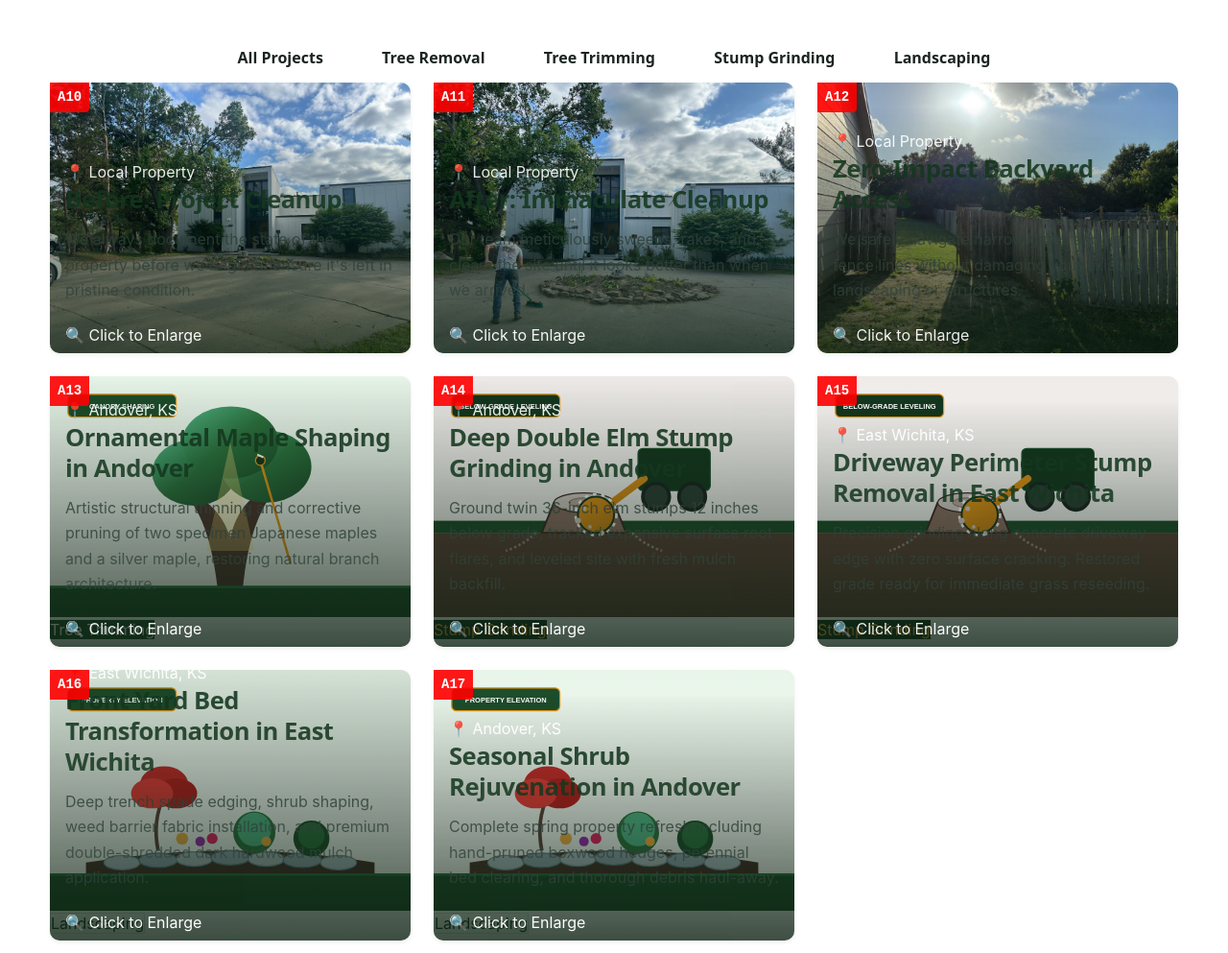
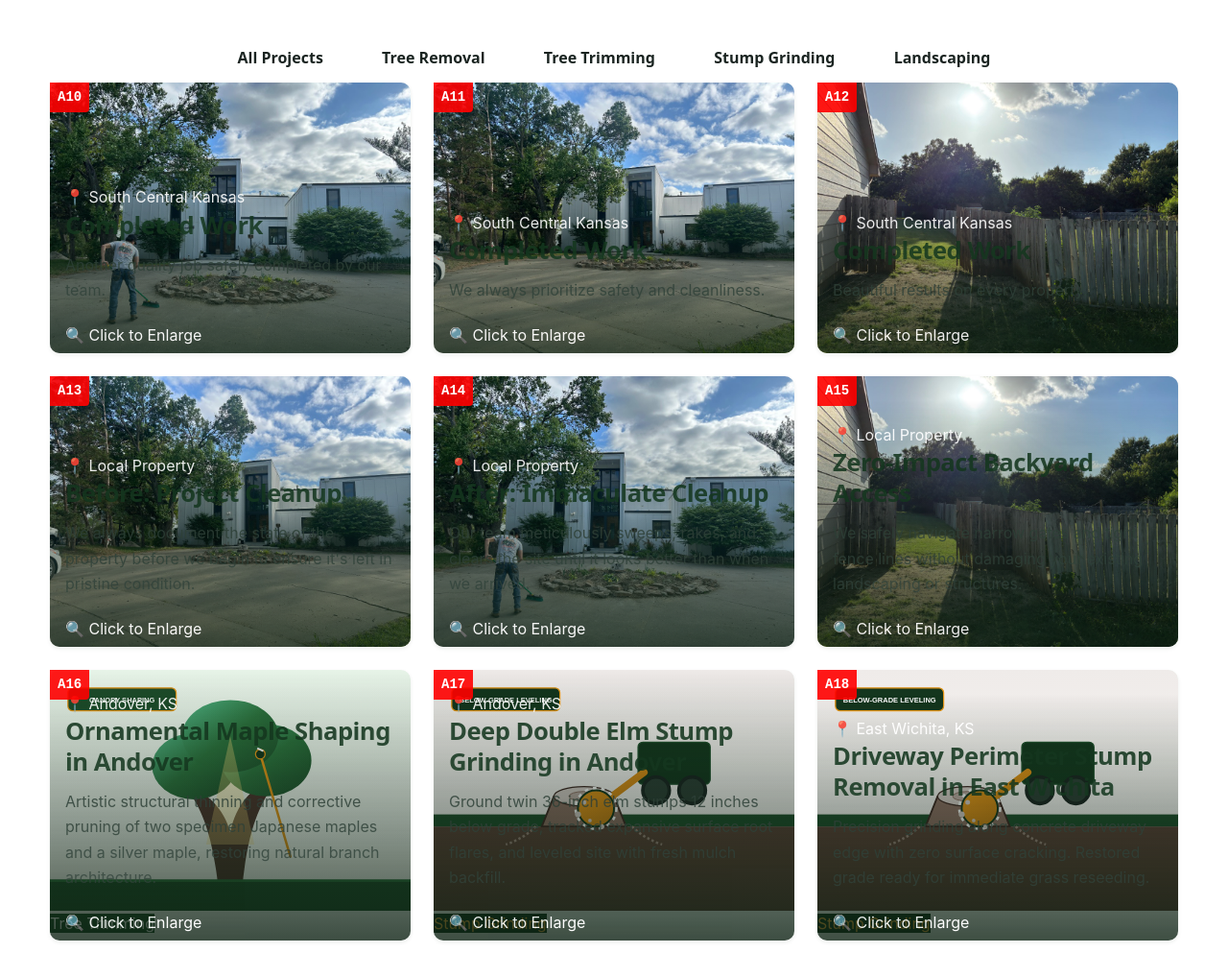
Before and after one commit to kpwebsite23-star/lads-website, a website: page index.html in a window 1280 px wide. Shown: the part 5446-6439 px from the top of the page at 96% size. Drawn offline with Linux system fonts and the light colour scheme.

Commit message:
Add new user-uploaded photos to gallery

```diff
--- a/index.html
+++ b/index.html
@@ -533,6 +533,55 @@
 
         <!-- Portfolio Grid -->
         <div class="gallery-grid grid-3" id="gallery-grid">
+
+          <!-- New Image 1 -->
+          <article class="gallery-card gallery-item" data-category="tree-removal" data-full-img="assets/images/new-job-1.jpg">
+            <div class="gallery-card-img-wrap">
+              <img src="assets/images/new-job-1.jpg" alt="Recent project photo" width="400" height="280" class="gallery-img" loading="lazy">
+              <span class="gallery-badge badge-primary">Recent Project</span>
+              <div class="gallery-overlay">
+                <div class="gallery-overlay-content">
+                  <span class="gallery-location">📍 South Central Kansas</span>
+                  <h3 class="gallery-card-title">Completed Work</h3>
+                  <p class="gallery-card-desc">Another quality job safely completed by our team.</p>
+                  <span class="gallery-zoom-btn" aria-hidden="true">🔍 Click to Enlarge</span>
+                </div>
+              </div>
+            </div>
+          </article>
+
+          <!-- New Image 2 -->
+          <article class="gallery-card gallery-item" data-category="tree-trimming" data-full-img="assets/images/new-job-2.jpg">
+            <div class="gallery-card-img-wrap">
+              <img src="assets/images/new-job-2.jpg" alt="Recent project photo" width="400" height="280" class="gallery-img" loading="lazy">
+              <span class="gallery-badge badge-primary">Recent Project</span>
+              <div class="gallery-overlay">
+                <div class="gallery-overlay-content">
+                  <span class="gallery-location">📍 South Central Kansas</span>
+                  <h3 class="gallery-card-title">Completed Work</h3>
+                  <p class="gallery-card-desc">We always prioritize safety and cleanliness.</p>
+                  <span class="gallery-zoom-btn" aria-hidden="true">🔍 Click to Enlarge</span>
+                </div>
+              </div>
+            </div>
+          </article>
+
+          <!-- New Image 3 -->
+          <article class="gallery-card gallery-item" data-category="landscaping" data-full-img="assets/images/new-job-3.jpg">
+            <div class="gallery-card-img-wrap">
+              <img src="assets/images/new-job-3.jpg" alt="Recent project photo" width="400" height="280" class="gallery-img" loading="lazy">
+              <span class="gallery-badge badge-primary">Recent Project</span>
+              <div class="gallery-overlay">
+                <div class="gallery-overlay-content">
+                  <span class="gallery-location">📍 South Central Kansas</span>
+                  <h3 class="gallery-card-title">Completed Work</h3>
+                  <p class="gallery-card-desc">Beautiful results on every property.</p>
+                  <span class="gallery-zoom-btn" aria-hidden="true">🔍 Click to Enlarge</span>
+                </div>
+              </div>
+            </div>
+          </article>
+
           <!-- Item 1: Tree Removal (Andover) -->
           <article class="gallery-card gallery-item" data-category="landscaping" data-full-img="assets/images/cleanup-before.jpg">
             <div class="gallery-card-img-wrap">
```
Also changed, not shown: assets/images/new-job-1.jpg (added), assets/images/new-job-2.jpg (added), assets/images/new-job-3.jpg (added).
